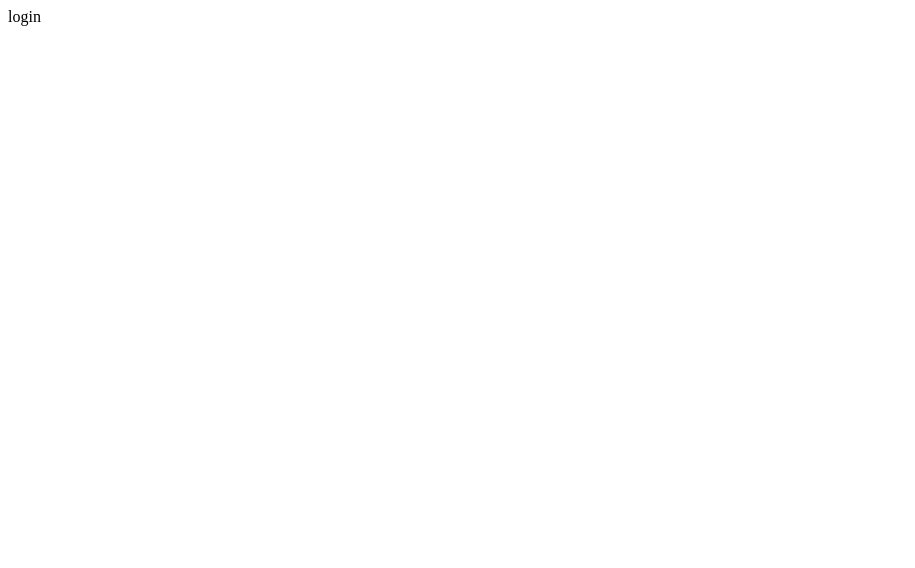
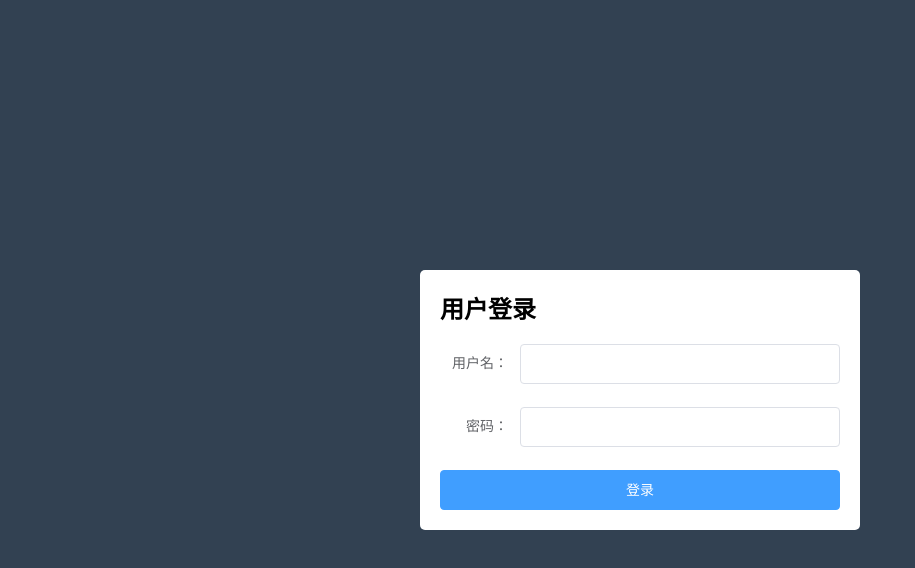
Before and after one commit to guoyujiegyj/manager, a Vue app: page /#/login in a window 1280 px wide. Shown: the top 568 px of the page, without its empty margins (0-915 px from the left). Built offline with nearby package versions, Linux system fonts and the light colour scheme.

Commit message:
axios插件封装完成。

```diff
--- a/index.html
+++ b/index.html
@@ -6,7 +6,9 @@
     <title>manager</title>
   </head>
   <body>
-    <div id="app"></div>
+    <div id="app">
+
+    </div>
     <!-- built files will be auto injected -->
   </body>
 </html>
--- a/package.json
+++ b/package.json
@@ -12,6 +12,7 @@
     "build": "node build/build.js"
   },
   "dependencies": {
+    "axios": "^0.19.0",
     "element-ui": "^2.12.0",
     "vue": "^2.5.2",
     "vue-router": "^3.0.1"
--- a/src/App.vue
+++ b/src/App.vue
@@ -1,5 +1,5 @@
 <template>
-  <div id="app">
+  <div id="ap">
 
     <router-view/>
   </div>
@@ -11,6 +11,8 @@ export default{
 }
 </script>
 
-<style>
-
+<style scoped>
+  #ap{
+    height:100%;
+  }
 </style>
--- /dev/null
+++ b/src/assets/css/base.css
@@ -0,0 +1,6 @@
+html,body{
+    height:100%;
+    padding:0;
+    margin:0;
+
+}
--- a/src/components/login/Login.vue
+++ b/src/components/login/Login.vue
@@ -1,20 +1,48 @@
 <template>
-  <div class="hello">
-    login
+  <div class="login-wrap">
+    <el-form class="login-form" label-position="right" label-width="80px" :model="formdata">
+      <h2>用户登录</h2>
+      <el-form-item label="用户名：">
+        <el-input v-model="formdata.uname"></el-input>
+      </el-form-item>
+      <el-form-item label="密码：">
+        <el-input v-model="formdata.upwd"></el-input>
+      </el-form-item>
+      <el-button class="login-btn" type="primary">登录</el-button>
+
+    </el-form>
   </div>
 </template>
 
 <script>
 export default {
-  name: 'HelloWorld',
+  name: 'Login',
   data () {
     return {
+      formdata: {
+        uname: '',
+        upwd: ''
+      }
     }
   }
 }
 </script>
 
-<!-- Add "scoped" attribute to limit CSS to this component only -->
 <style scoped>
-
+  .login-wrap{
+    height:100%;
+    background: #324152;
+    display: flex;
+    justify-content: center;
+    align-items: center;
+  }
+  .login-form{
+    width:400px;
+    background: #fff;
+    padding:0 20px 20px;
+    border-radius:5px;
+  }
+  .login-btn{
+    width:100%;
+  }
 </style>
--- /dev/null
+++ b/src/plugins/http.js
@@ -0,0 +1,8 @@
+import axios from 'axios'
+const MyHttp = {}
+
+MyHttp.install = (Vue) => {
+    // 4. 添加实例方法
+    Vue.prototype.axios = axios
+}
+export default MyHttp
```
Also changed, not shown: src/main.js (+7 -0 lines), 1 other file (tests, documents, lock files or other folders).
